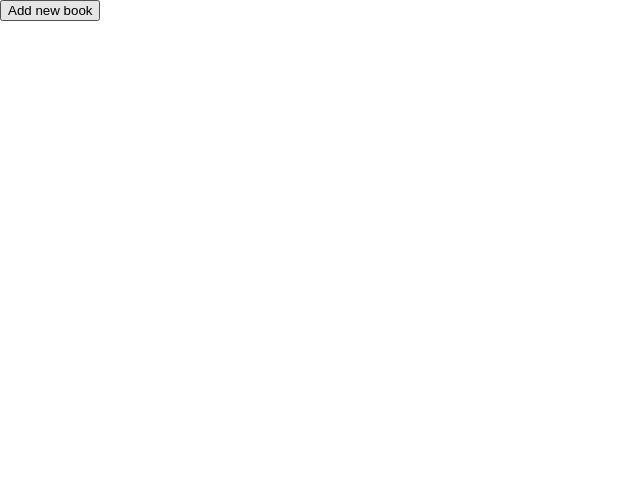
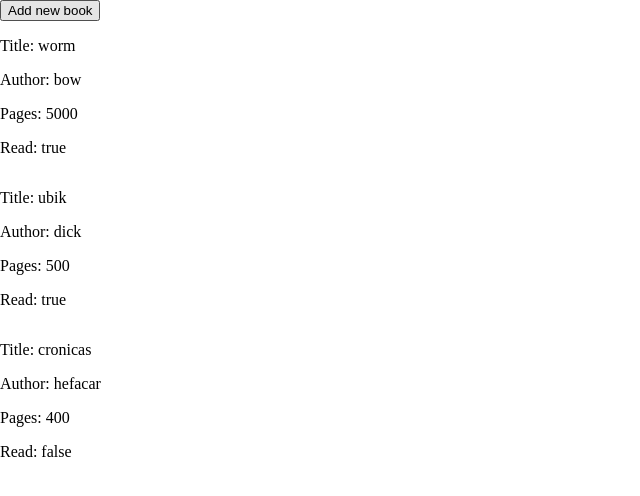
Before and after one commit to aricvs/top-library-revamped, a plain HTML site: page index.html in a window 1280 px wide. Shown: the whole page, without its empty margins (0-640 px from the left). Drawn offline with Linux system fonts and the light colour scheme.

Commit message:
Set up function to display books inside container on html

```diff
--- a/script.js
+++ b/script.js
@@ -3,7 +3,7 @@ const myLibrary = [];
 function Book(title, author, pages, read) {
   this.title = title;
   this.author = author;
-  this.page = pages;
+  this.pages = pages;
   this.read = read;
 }
 
@@ -13,8 +13,24 @@ function addBookToLibrary(title, author, pages, read) {
 }
 
 function displayBooks() {
+  const booksContainer = document.querySelector(".books-container");
   for (let i = 0; i < myLibrary.length; i++) {
-    console.log(myLibrary[i]);
+    const bookTitle = document.createElement("p");
+    bookTitle.textContent = `Title: ${myLibrary[i]["title"]}`;
+    const bookAuthor = document.createElement("p");
+    bookAuthor.textContent = `Author: ${myLibrary[i]["author"]}`;
+    const bookPages = document.createElement("p");
+    bookPages.textContent = `Pages: ${myLibrary[i]["pages"]}`;
+    const bookRead = document.createElement("p");
+    bookRead.textContent = `Read: ${myLibrary[i]["read"]}`;
+    console.log(bookTitle, bookAuthor, bookPages, bookRead);
+    bookDiv = document.createElement("div");
+    bookDiv.classList.add("book-div");
+    bookDiv.appendChild(bookTitle);
+    bookDiv.appendChild(bookAuthor);
+    bookDiv.appendChild(bookPages);
+    bookDiv.appendChild(bookRead);
+    booksContainer.appendChild(bookDiv);
   }
 }
 
--- a/styles.css
+++ b/styles.css
@@ -8,7 +8,6 @@ body {
 }
 
 .add-book-form {
-  width: 15vw;
   display: none;
   flex-direction: column;
 }
```
